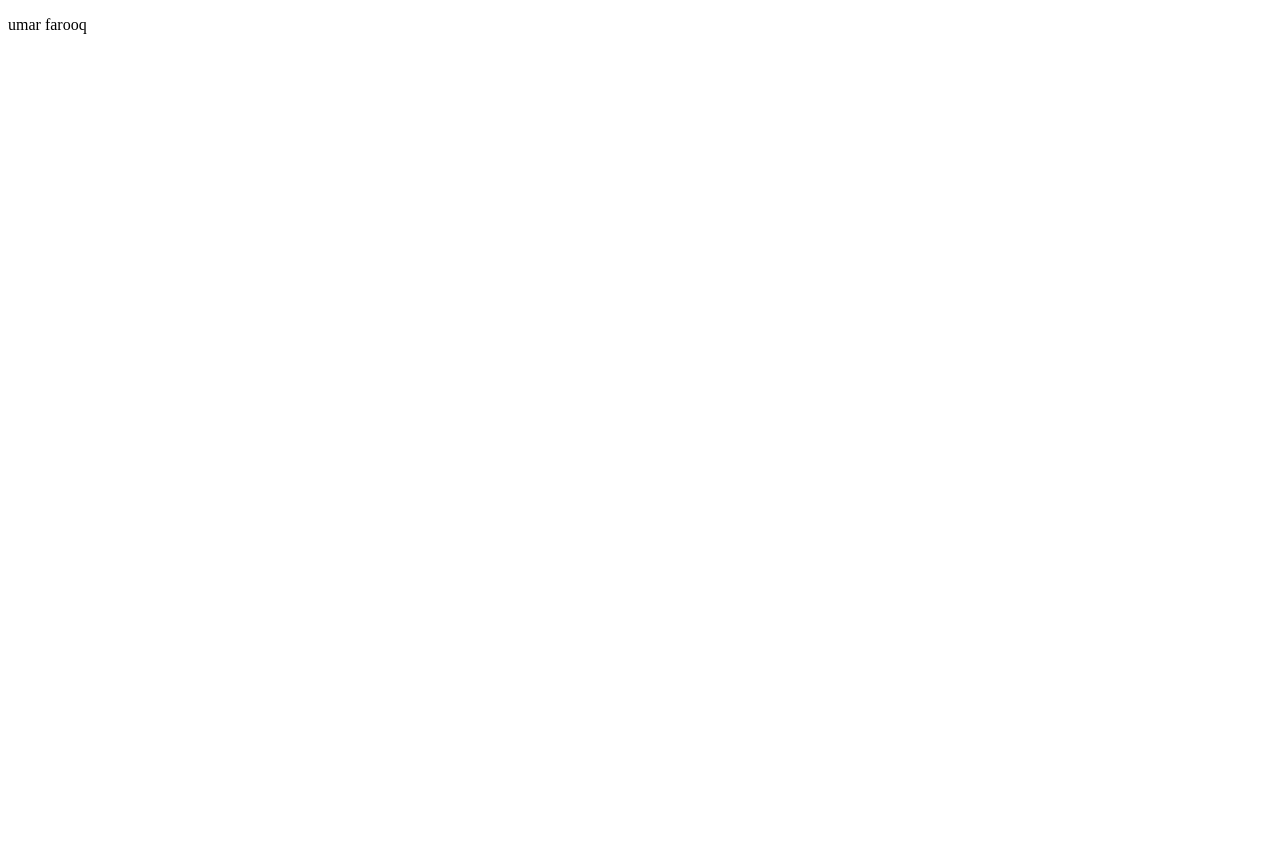
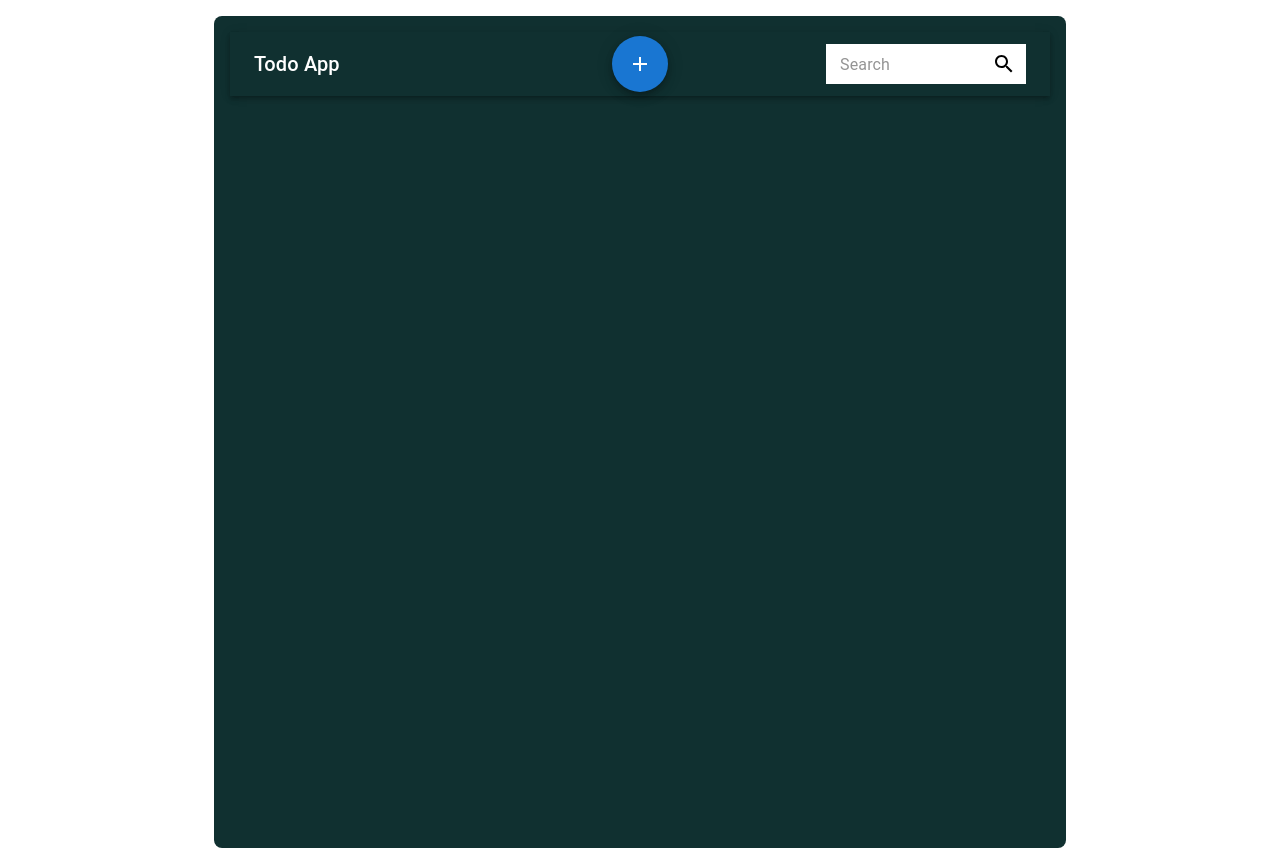
Before and after one commit to UmarFarooq361/Todo_React_App, a React (Vite) app: page / in a window 1280 px wide. Before the commit the page ends 800 px from the top, so only its background shows below. Built offline with nearby package versions, Linux system fonts and the light colour scheme; the HTML template or start-up script is replaced by a standard one.

Commit message:
Main app component.

```diff
--- a/src/App.tsx
+++ b/src/App.tsx
@@ -1,11 +1,150 @@
 
-function App() {
+import React, { useState } from 'react';
+import { Container, Box, AppBar, Toolbar, Typography, IconButton, Fab, TextField, InputAdornment } from '@mui/material';
+import { Add, Search } from '@mui/icons-material';
+import useTodos from './hooks/useTodos';
+import TodoList from './components/TodoList';
+import AddTodoDialog from './components/AddTodoDialog';
+import EditTodoDialog from './components/EditTodoDialog';
+import { Todo } from './types';
+
+const App: React.FC = () => {
+  const { todos, addTodo, updateTodo, deleteTodo } = useTodos();
+  const [isAddDialogOpen, setAddDialogOpen] = useState(false);
+  const [isEditDialogOpen, setEditDialogOpen] = useState(false);
+  const [selectedTodo, setSelectedTodo] = useState<Todo | null>(null);
+  const [searchQuery, setSearchQuery] = useState('');
+
+  const handleAddTodo = (todo: Omit<Todo, 'id' | 'completed'>) => {
+    addTodo(todo);
+  };
+
+  const handleUpdateTodo = (todo: Todo) => {
+    updateTodo(todo);
+  };
+
+  const handleDeleteTodo = (id: string) => {
+    deleteTodo(id);
+  };
+
+  const handleCompleteTodo = (id: string) => {
+    const todo = todos.find(todo => todo.id === id);
+    if (todo) {
+      updateTodo({ ...todo, completed: !todo.completed });
+    }
+  };
+
+  const handleSearchChange = (event: React.ChangeEvent<HTMLInputElement>) => {
+    setSearchQuery(event.target.value);
+  };
 
   return (
-    <>
-      <p>umar farooq</p>
-    </>
-  )
-}
+    <Container maxWidth="md">
+      <Box
+        sx={{
+          backgroundColor: '#103030',
+          color: '#ffffff',
+          padding: '16px',
+          borderRadius: '8px',
+          marginTop: '16px',
+          textAlign: 'center',
+          display: 'flex',
+          flexDirection: 'column',
+          height: '100vh', // Ensure full height
+        }}
+      >
+        <AppBar position="static" color="transparent">
+      <Toolbar sx={{ display: 'flex', justifyContent: 'space-between', position: 'relative' }}>
+        {/* Title */}
+        <Typography variant="h6" component="div">
+          Todo App
+        </Typography>
 
-export default App
+        {/* Centered Add Button */}
+        <Fab
+          color="primary"
+          aria-label="add"
+          onClick={() => setAddDialogOpen(true)}
+          sx={{
+            position: 'absolute',
+            left: '50%',
+            top: '50%',
+            transform: 'translate(-50%, -50%)', // Center the button
+            zIndex: 1, // Ensure the button is above other elements
+          }}
+        >
+          <Add />
+        </Fab>
+
+        {/* Search Box and Icon */}
+        <Box sx={{ display: 'flex', alignItems: 'center' }}>
+          <TextField
+            size="small"
+            variant="outlined"
+            placeholder="Search"
+            value={searchQuery}
+            onChange={handleSearchChange}
+            sx={{
+              width: { xs: '100px', sm: '150px', md: '200px' }, // Responsive width
+              backgroundColor: 'white',
+              '& .MuiOutlinedInput-root': {
+                borderRadius: '10px',
+                '& fieldset': {
+                  borderColor: 'transparent',
+                },
+                '&:hover fieldset': {
+                  borderColor: 'transparent',
+                },
+                '&.Mui-focused fieldset': {
+                  borderColor: 'transparent',
+                },
+              },
+              '& .MuiInputBase-input': {
+                color: '#000',
+              },
+            }}
+            InputProps={{
+              endAdornment: (
+                <InputAdornment position="end">
+                  <IconButton edge="end" color="inherit">
+                    <Search sx={{ color: '#000' }} />
+                  </IconButton>
+                </InputAdornment>
+              ),
+            }}
+          />
+        </Box>
+      </Toolbar>
+    </AppBar>
+
+        {/* Main Content */}
+        <Box sx={{ flex: 1, overflowY: 'auto', paddingTop: '80px' }}>
+          <TodoList
+            todos={todos.filter(todo => todo.title.toLowerCase().includes(searchQuery.toLowerCase()))}
+            onEdit={(todo) => {
+              setSelectedTodo(todo);
+              setEditDialogOpen(true);
+            }}
+            onDelete={handleDeleteTodo}
+            onComplete={handleCompleteTodo}
+          />
+        </Box>
+
+        {/* Dialogs */}
+        <AddTodoDialog
+          open={isAddDialogOpen}
+          onClose={() => setAddDialogOpen(false)}
+          onAdd={handleAddTodo}
+        />
+        <EditTodoDialog
+          open={isEditDialogOpen}
+          todo={selectedTodo}
+          onClose={() => setEditDialogOpen(false)}
+          onUpdate={handleUpdateTodo}
+        />
+      </Box>
+    </Container>
+  );
+};
+
+export default App;
```
